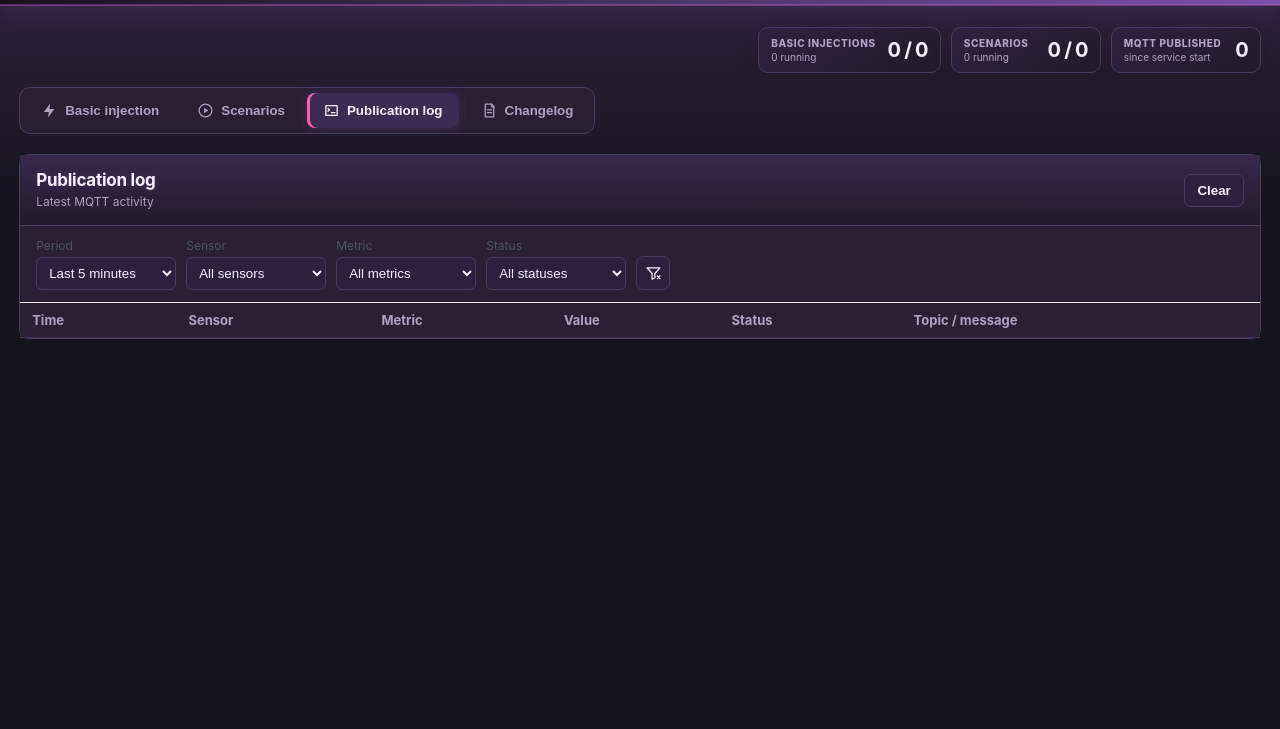
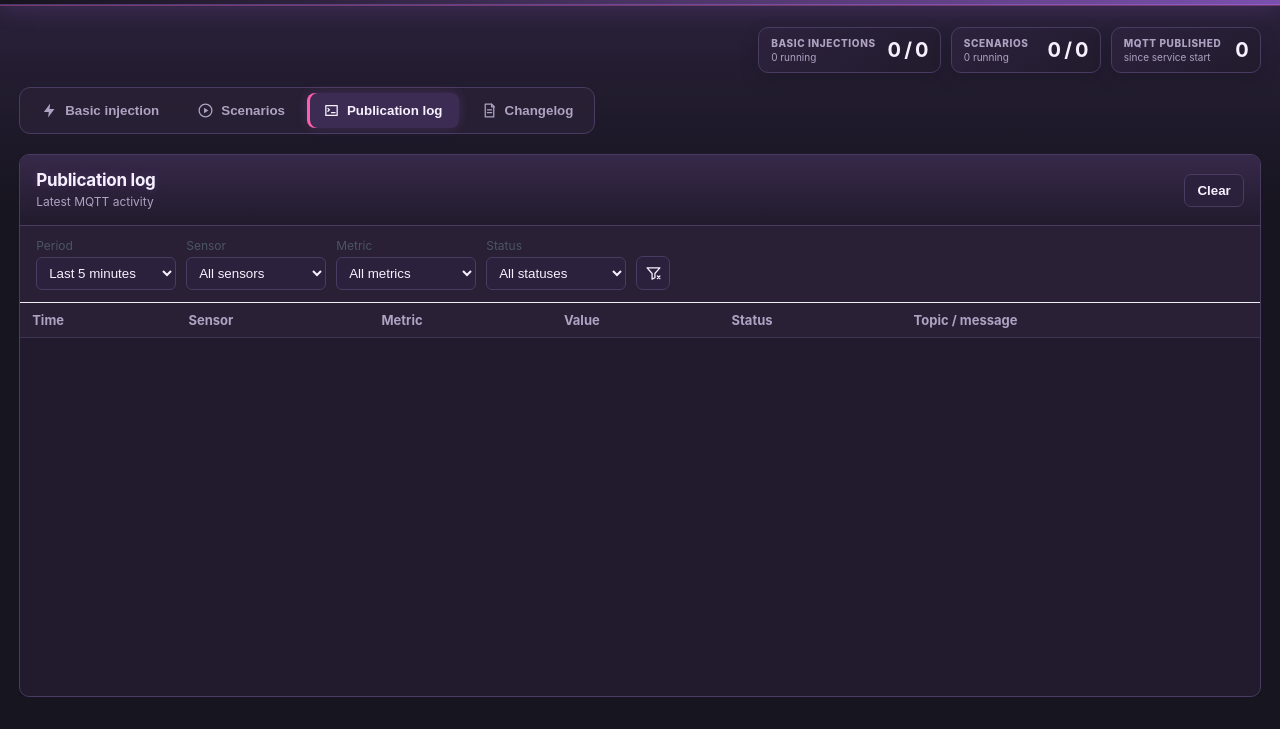
Before and after one commit to sensorsphere/sensorsphere-simulator, a website: page public/index.html in a window 1280 px wide. Both pictures are taken after a click on the button "Publication log". Shown: the part 71-800 px from the top of the page. Drawn offline with Linux system fonts and the light colour scheme; no server answers.

Commit message:
Simulator-publication-log-table-scroll-v1.patch - contain Publication Log scrolling inside table

```diff
--- a/package.json
+++ b/package.json
@@ -1,6 +1,6 @@
 {
   "name": "sensorsphere-simulator",
-  "version": "1.2.0",
+  "version": "1.2.1",
   "private": true,
   "type": "module",
   "scripts": {
--- a/public/styles.css
+++ b/public/styles.css
@@ -1165,7 +1165,8 @@ input:focus,select:focus,textarea:focus{
     flex:0 0 auto;
   }
   #tab-basic:not([hidden]),
-  #tab-scenarios:not([hidden]){
+  #tab-scenarios:not([hidden]),
+  #tab-logs:not([hidden]){
     flex:1 1 auto;
     min-height:0;
     overflow:hidden;
@@ -1227,6 +1228,30 @@ input:focus,select:focus,textarea:focus{
     overflow-y:auto;
     overscroll-behavior:contain;
     padding-right:8px;
+  }
+  #tab-logs .logs{
+    height:100%;
+    min-height:0;
+    margin:0;
+    display:flex;
+    flex-direction:column;
+    overflow:hidden;
+  }
+  #tab-logs .section-title,
+  #tab-logs .log-filters{
+    flex:0 0 auto;
+  }
+  #tab-logs .table-wrap{
+    flex:1 1 auto;
+    min-height:0;
+    overflow:auto;
+    overscroll-behavior:contain;
+  }
+  #tab-logs .table-wrap thead th{
+    position:sticky;
+    top:0;
+    z-index:1;
+    background:var(--surface-soft);
   }
 }
 
```
Also changed, not shown: src/module_version.js (+11 -1 lines).
